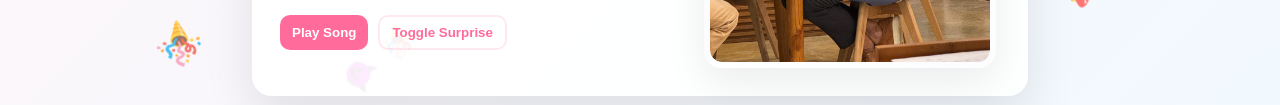
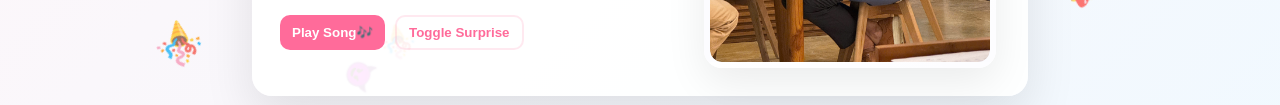
Before and after one commit to Alice-in-wonderlands/Special-Uncle-William, a plain HTML site: page index.html in a window 1280 px wide. Shown: the part 518-623 px from the top of the page. Drawn offline with Linux system fonts and the light colour scheme.

Commit message:
Update index.html

```diff
--- a/index.html
+++ b/index.html
@@ -46,7 +46,7 @@
         <p class="subtitle">Wishing you a day filled with laughter, cake, and unforgettable moments. Hope your year ahead sparkles!🥳</p>
 
         <div class="btns">
-          <button class="btn" id="playBtn">Play Song</button>
+          <button class="btn" id="playBtn">Play Song🎶</button>
           <button class="btn secondary" id="toggleBtn">Toggle Surprise</button>
         </div>
         <p id="surprise" style="margin-top:12px; display:none;">🎉 Surprise: You get an extra slice of cake today. Make a wish! 🕯️</p>
```
